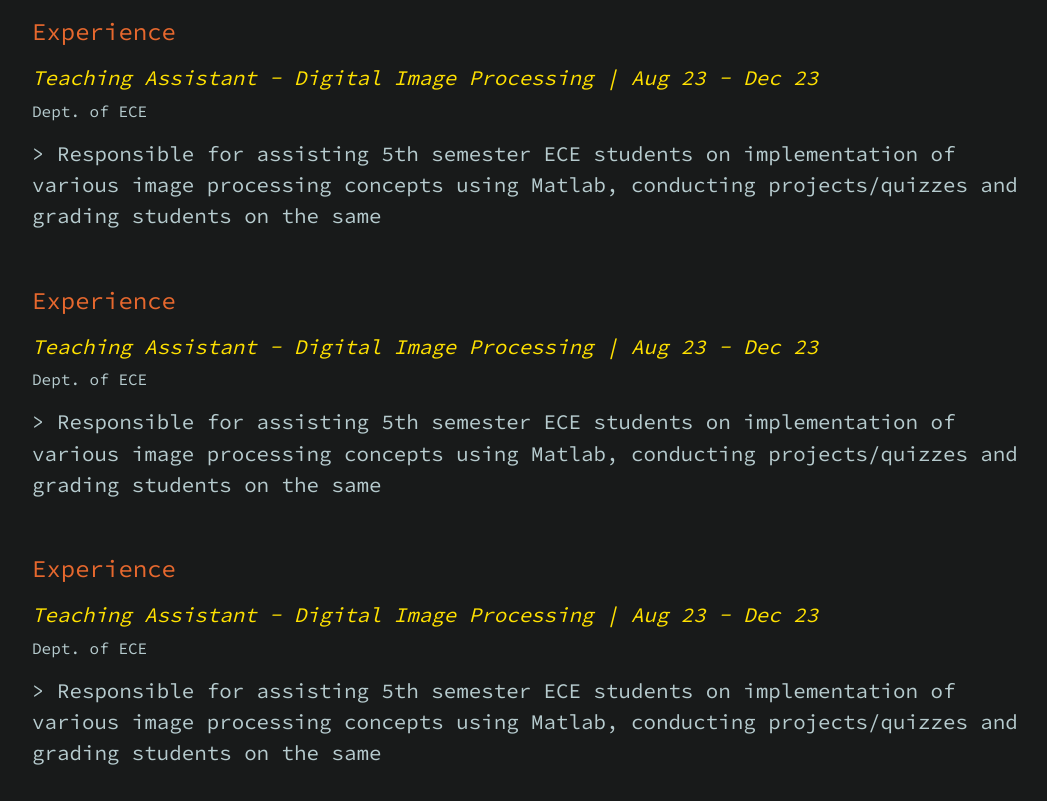
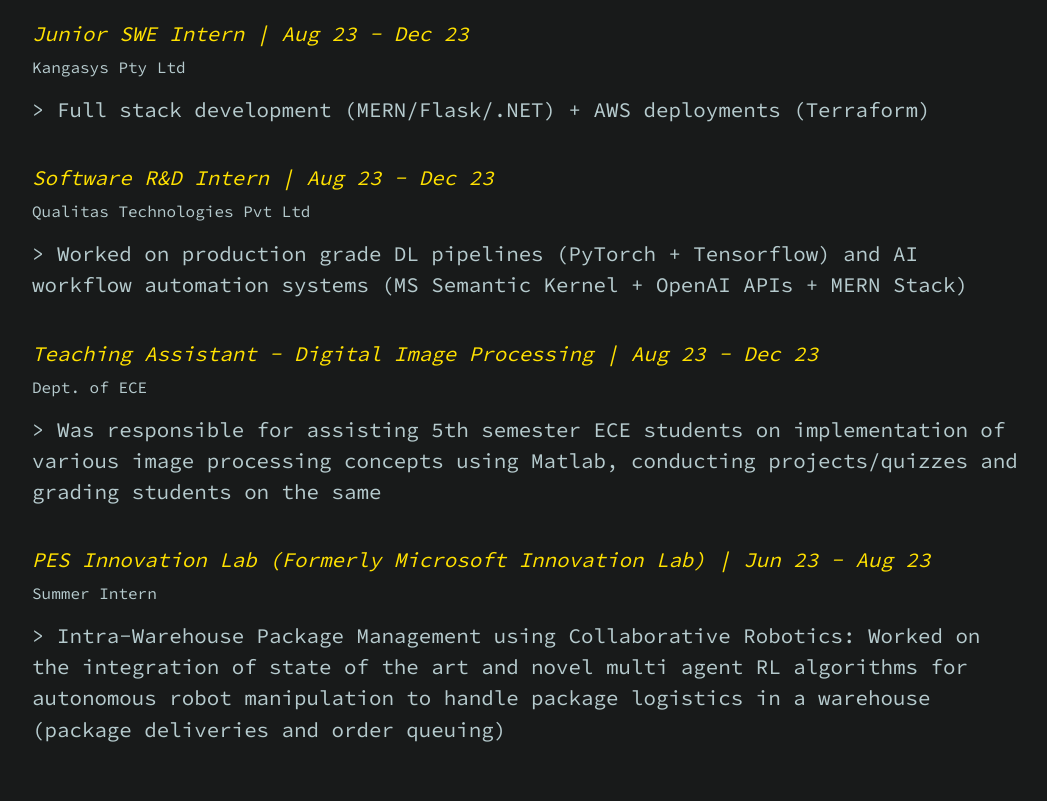
Before and after one commit to Rohanmrao/Rohanmrao.github.io, a website: page index.html in a window 1280 px wide. Shown: the part 1596-2397 px from the top of the page, without its empty margins (232-1279 px from the left). Drawn offline with nearby package versions, Linux system fonts and the light colour scheme.

Commit message:
Update index.html

```diff
--- a/index.html
+++ b/index.html
@@ -110,21 +110,17 @@
             <div class="row">
               <div class = "col-lg-4 center">
 
-                <p style="font-size: 1.5rem; padding-top: 10px; color: #e6682e;">Experience</p>
+                <h1 style="font-size: 1.3rem; font-style: italic;">Junior SWE Intern | Aug 23 - Dec 23</h1>
+                <p style="font-size: 1rem;">Kangasys Pty Ltd</p>
+                <p style="font-size: 1.3rem;"> > Full stack development (MERN/Flask/.NET) + AWS deployments (Terraform) </p><br>
+
+                <h1 style="font-size: 1.3rem; font-style: italic;">Software R&D Intern | Aug 23 - Dec 23</h1>
+                <p style="font-size: 1rem;">Qualitas Technologies Pvt Ltd</p>
+                <p style="font-size: 1.3rem;"> > Worked on production grade DL pipelines (PyTorch + Tensorflow) and AI workflow automation systems (MS Semantic Kernel + OpenAI APIs + MERN Stack)</p><br>
+
                 <h1 style="font-size: 1.3rem; font-style: italic;">Teaching Assistant - Digital Image Processing | Aug 23 - Dec 23</h1>
                 <p style="font-size: 1rem;">Dept. of ECE</p>
-                <p style="font-size: 1.3rem;"> > Responsible for assisting 5th semester ECE students on implementation of various image processing concepts using Matlab, conducting projects/quizzes and grading students on the same</p><br>
-
-
-                <p style="font-size: 1.5rem; padding-top: 10px; color: #e6682e;">Experience</p>
-                <h1 style="font-size: 1.3rem; font-style: italic;">Teaching Assistant - Digital Image Processing | Aug 23 - Dec 23</h1>
-                <p style="font-size: 1rem;">Dept. of ECE</p>
-                <p style="font-size: 1.3rem;"> > Responsible for assisting 5th semester ECE students on implementation of various image processing concepts using Matlab, conducting projects/quizzes and grading students on the same</p><br>
-
-                <p style="font-size: 1.5rem; padding-top: 10px; color: #e6682e;">Experience</p>
-                <h1 style="font-size: 1.3rem; font-style: italic;">Teaching Assistant - Digital Image Processing | Aug 23 - Dec 23</h1>
-                <p style="font-size: 1rem;">Dept. of ECE</p>
-                <p style="font-size: 1.3rem;"> > Responsible for assisting 5th semester ECE students on implementation of various image processing concepts using Matlab, conducting projects/quizzes and grading students on the same</p><br>
+                <p style="font-size: 1.3rem;"> > Was responsible for assisting 5th semester ECE students on implementation of various image processing concepts using Matlab, conducting projects/quizzes and grading students on the same</p><br>
 
                 <h1 style="font-size: 1.3rem; font-style: italic;">PES Innovation Lab (Formerly Microsoft Innovation Lab) | Jun 23 - Aug 23</h1>
                 <p style="font-size: 1rem;">Summer Intern</p>
```
